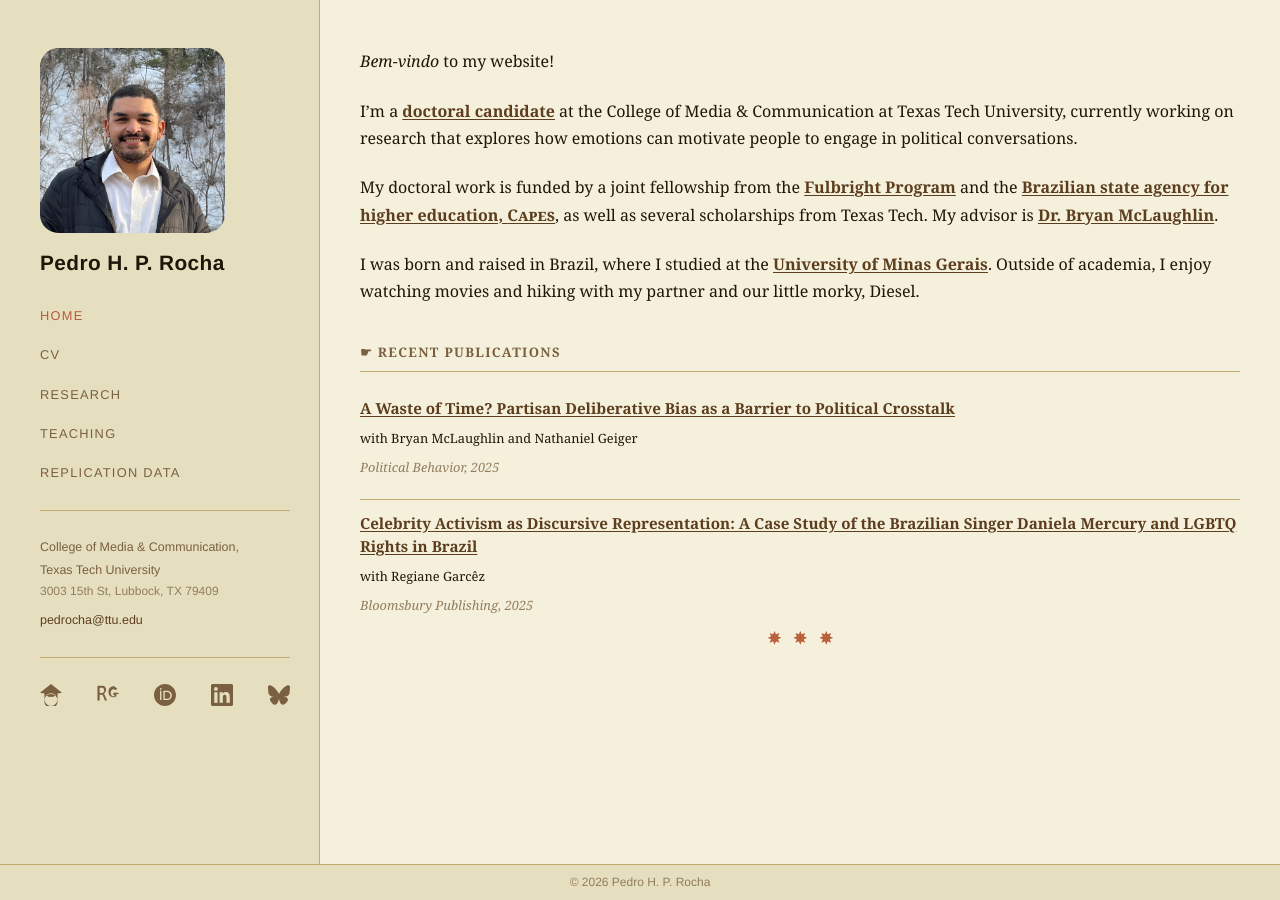
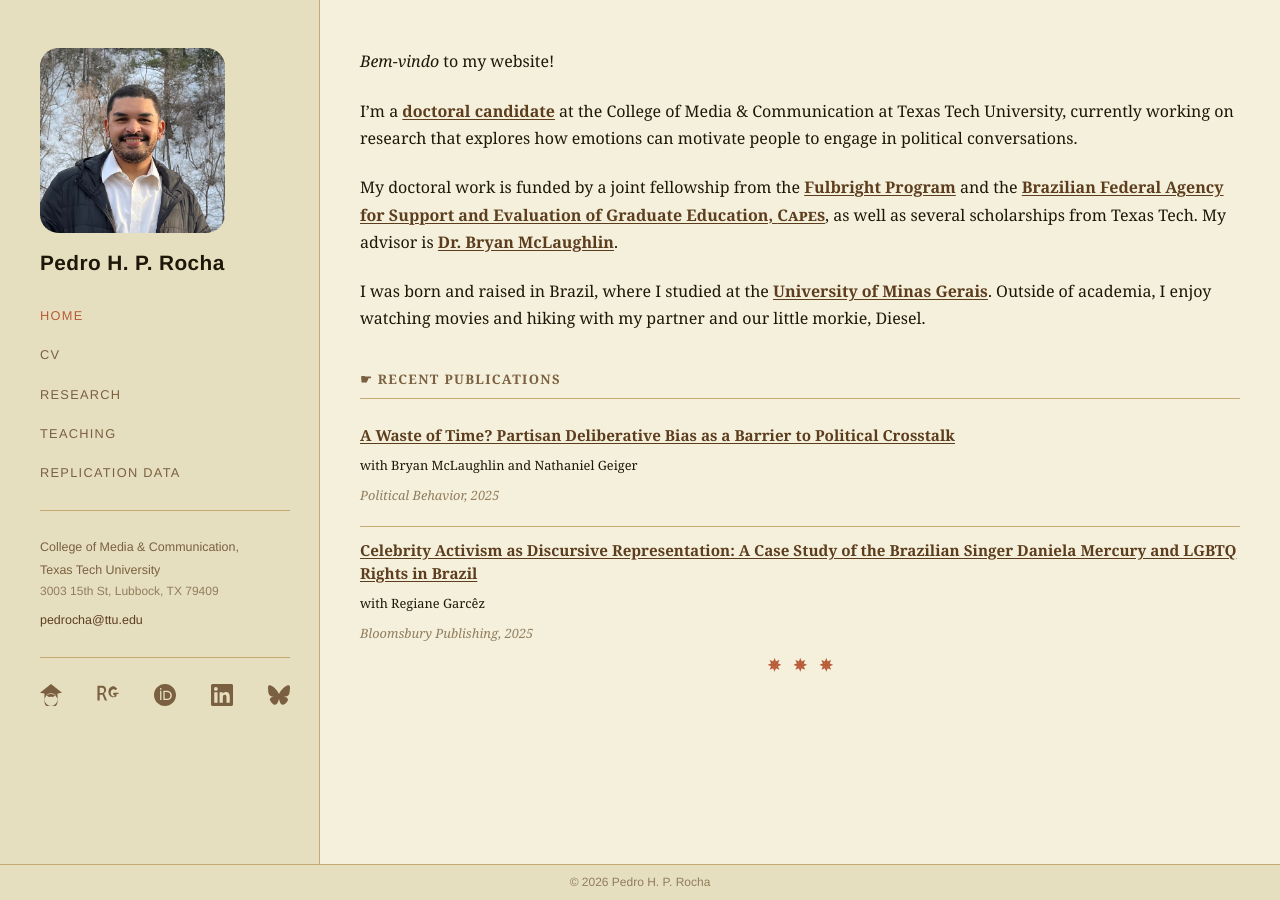
Before and after one commit to pedrohprocha/pedrohprocha.github.io, a Jekyll site: the page built from index.md, in a window 1280 px wide. Built offline with Jekyll 4.4.1, drawn with Linux system fonts in a browser that asks for light colours; some web fonts are replaced.

```diff
--- a/index.md
+++ b/index.md
@@ -7,9 +7,9 @@
 
 I'm a [doctoral candidate](https://www.depts.ttu.edu/comc/faculty/faculty/procha.php) at the College of Media & Communication at Texas Tech University, currently working on research that explores how emotions can motivate people to engage in political conversations.
 
-My doctoral work is funded by a joint fellowship from the [Fulbright Program](https://fulbright.org.br/) and the [Brazilian state agency for higher education, <span style="font-variant:small-caps;">Capes</span>](https://www.gov.br/capes/en), as well as several scholarships from Texas Tech. My advisor is [Dr. Bryan McLaughlin](https://www.depts.ttu.edu/comc/faculty/faculty/bmclaughlin.php).
+My doctoral work is funded by a joint fellowship from the [Fulbright Program](https://fulbright.org.br/) and the [Brazilian Federal Agency for Support and Evaluation of Graduate Education, <span style="font-variant:small-caps;">Capes</span>](https://www.gov.br/capes/en), as well as several scholarships from Texas Tech. My advisor is [Dr. Bryan McLaughlin](https://www.depts.ttu.edu/comc/faculty/faculty/bmclaughlin.php).
 
-I was born and raised in Brazil, where I studied at the [University of Minas Gerais](https://www.ufmg.br/international/about-the-ufmg/). Outside of academia, I enjoy watching movies and hiking with my partner and our little morky, Diesel.
+I was born and raised in Brazil, where I studied at the [University of Minas Gerais](https://www.ufmg.br/international/about-the-ufmg/). Outside of academia, I enjoy watching movies and hiking with my partner and our little morkie, Diesel.
 
 ## ☛ Recent Publications
 
```
